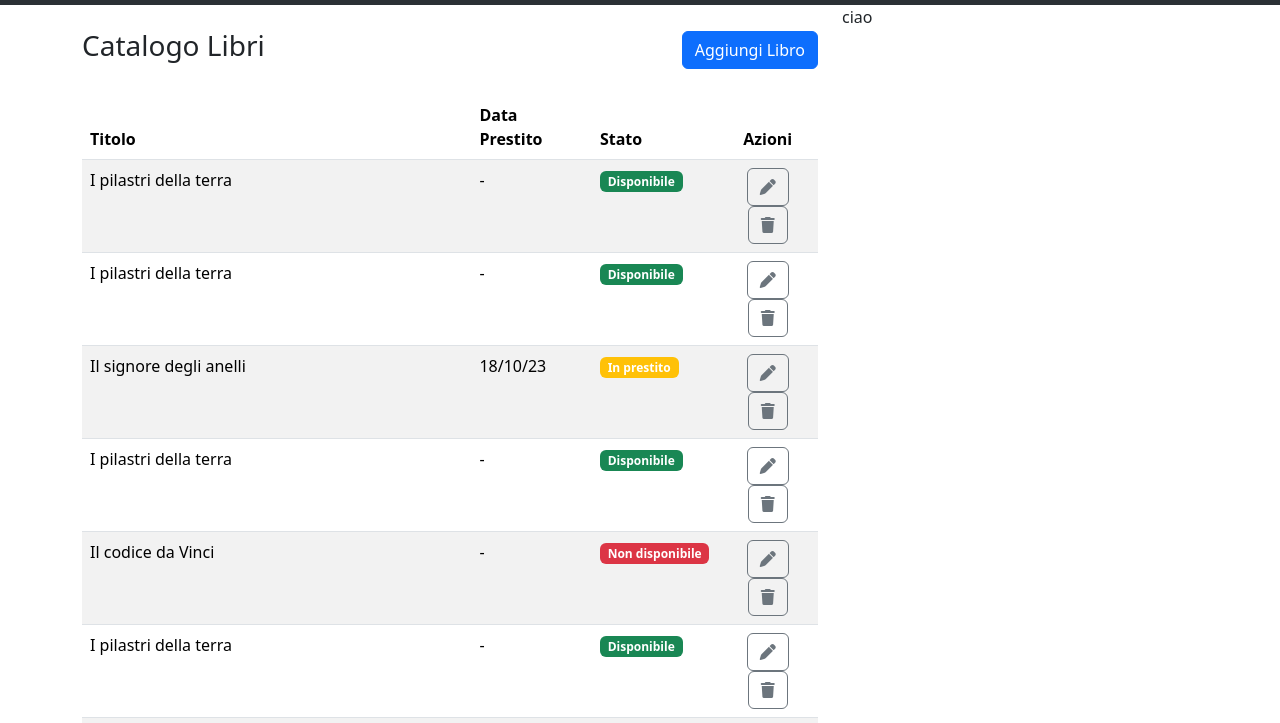
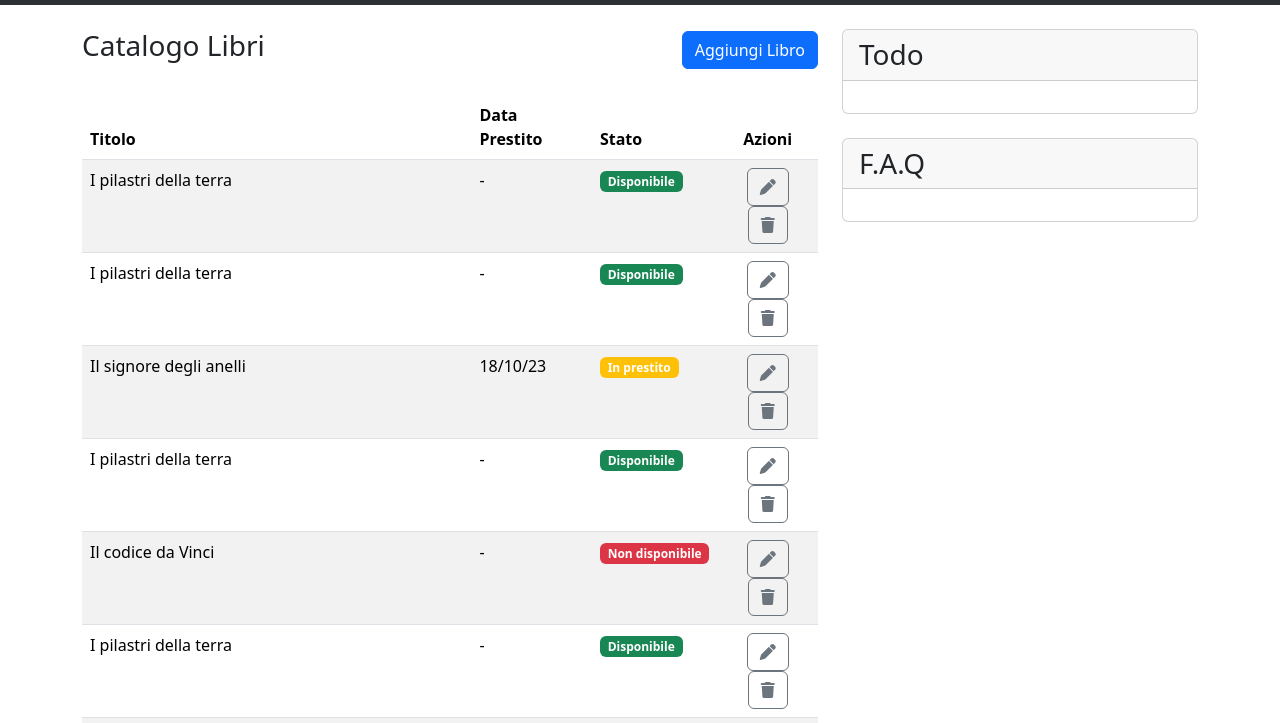
Before and after one commit to petraalpigiano/html-css-bootstrap-dashboard, a plain HTML site: page index.html in a window 1280 px wide. Shown: the part 75-798 px from the top of the page. Drawn offline with nearby package versions, Linux system fonts and the light colour scheme.

Commit message:
card feature

```diff
--- a/index.html
+++ b/index.html
@@ -285,7 +285,16 @@
             </tbody>
           </table>
         </div>
-        <div class="col-lg-4">ciao</div>
+        <div class="col-lg-4">
+          <div class="card my-4">
+            <h3 class="card-header fw-light">Todo</h3>
+            <div class="card-body"></div>
+          </div>
+          <div class="card my-4">
+            <h3 class="card-header fw-light">F.A.Q</h3>
+            <div class="card-body"></div>
+          </div>
+        </div>
       </div>
     </div>
 
```
